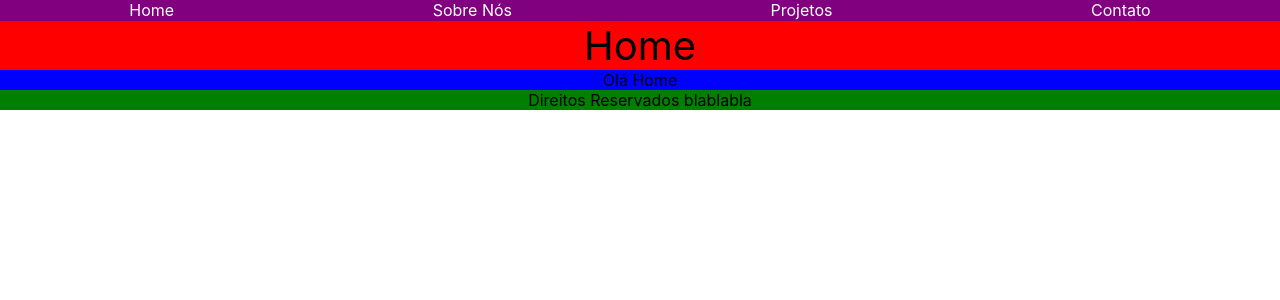
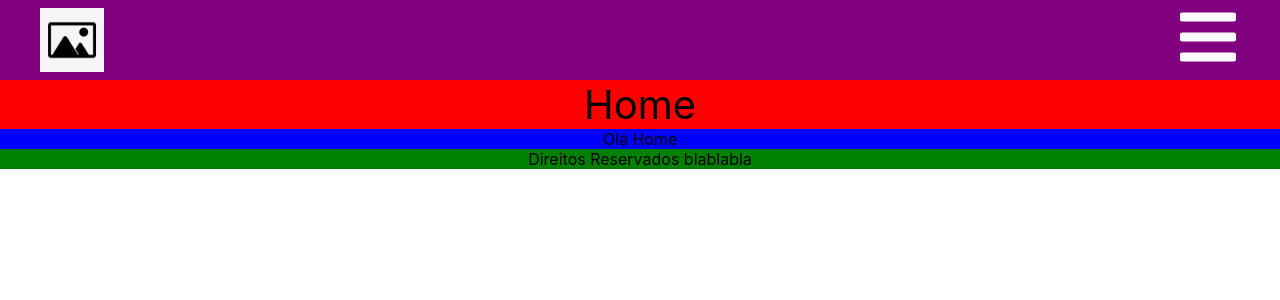
Before and after one commit to LuneDevTeam/lunedev.github.io, a React (Create React App) app: page / in a window 1280 px wide. Shown: the top 300 px of the page. Built offline with nearby package versions, Linux system fonts and the light colour scheme.

Commit message:
Navbar + NavbarCSS

```diff
--- a/package.json
+++ b/package.json
@@ -8,6 +8,7 @@
     "@testing-library/user-event": "^13.5.0",
     "react": "^17.0.2",
     "react-dom": "^17.0.2",
+    "react-icons": "^4.3.1",
     "react-router-dom": "^6.1.1",
     "react-scripts": "5.0.0",
     "web-vitals": "^2.1.2"
--- a/src/App.css
+++ b/src/App.css
@@ -10,28 +10,81 @@
   grid-template-rows: 0.2fr 2.4fr 4fr 1fr;
   gap: 0px 0px;
   grid-template-areas:
-    "header"
+    "navbar"
     "title"
     "content"
     "footer";
   text-align: center;
 }
 
-.header {
+/* Navbar */
+
+.navbar {
+  grid-area: navbar;
   background-color: purple;
-  grid-area: header;
+  height: 80px;
+  display: flex;
+  align-items: center;
+  justify-content: space-between;
 }
 
-.navbar {
-  display: flex;
-  list-style: none;
-  justify-content: space-around;
+.logo-navbar {
+  width: 8vh;
+  margin-left: 5vh;
 }
 
-/* temporário até burger ser desenvolvido */
-.link-navbar {
+.menu-bars {
+  color: white;
+  margin-right: 5vh;
+  font-size: 8vh;
+  margin-top: 1vh;
+}
+
+.nav-menu {
+  background-color: purple;
+  width: 60vw;
+  height: 100vh;
+  position: fixed;
+  top: 0;
+  right: -100%;
+  transition: 750ms;
+}
+
+.nav-menu.active {
+  right: 0;
+  transition: 750ms;
+}
+
+.links-navbar {
+  display: flex;
+  padding: 2vh 0vh 4vh 1vh;
+  list-style: none;
+  height: 10vh;
+}
+
+.links-navbar a {
   text-decoration: none;
-  color: white;
+  color: #f5f5f5;
+  font-size: 3.5vh;
+  display: flex;
+  width: 100%;
+  align-items: center;
+}
+
+.links-navbar a:hover {
+  background-color: black;
+}
+
+.navbar-toggle {
+  width: 100%;
+  height: 13vh;
+  display: flex;
+  justify-content: start;
+  align-items: center;
+}
+
+.nav-buttons {
+  margin-left: 3vh;
 }
 
 .title {
--- a/src/components/Navbar.js
+++ b/src/components/Navbar.js
@@ -1,27 +1,37 @@
-import React from "react";
+import React, { useState } from 'react';
 import { Link } from 'react-router-dom';
+import stock from '../images/stockIMG.jpg';
+import * as FaIcons from 'react-icons/fa';
+import * as AiIcons from 'react-icons/ai';
 
-class Navbar extends React.Component {
-  constructor() {
-    super()
-    this.state = {
-      click: false,
-      setClick: false,
-    }
+function Navbar() {
+  const [sidebar, setSidebar] = useState(false);
+
+  const showSidebar = () => setSidebar(!sidebar);
+
+    return (
+    <div className="header">
+      <div className='navbar'>
+        <img src={stock} alt="lune-logo" className="logo-navbar"/>
+        <Link to='#' className="menu-bars">
+          <FaIcons.FaBars onClick={ showSidebar }/>
+        </Link>
+      </div>
+      <nav className={ sidebar ? 'nav-menu active' : 'nav-menu'}>
+        <ul className="nav-menu-items" onClick={showSidebar}>
+          <li className="navbar-toggle">
+            <Link to="#" className="menu-bars">
+              <AiIcons.AiOutlineClose />
+            </Link>
+          </li>
+          <li className="links-navbar"><Link className="nav-buttons" to="/">Home</Link></li>
+          <li className="links-navbar"><Link className="nav-buttons" to="/about-us">Sobre Nós</Link></li>
+          <li className="links-navbar"><Link className="nav-buttons" to="/projects">Projetos</Link></li>
+          <li className="links-navbar"><Link className="nav-buttons" to="/contact">Contato</Link></li>
+        </ul>
+      </nav>
+    </div>
+    )
   }
 
-  render() {
-    return (
-    <nav className="header">
-      <ul className="navbar">
-        <li><Link className="link-navbar" to="/">Home</Link></li>
-        <li><Link className="link-navbar" to="/about-us">Sobre Nós</Link></li>
-        <li><Link className="link-navbar" to="/projects">Projetos</Link></li>
-        <li><Link className="link-navbar" to="/contact">Contato</Link></li>
-      </ul>
-    </nav>
-    )
-  }
-}
-
 export default Navbar;
```
Also changed, not shown: 1 other file (tests, documents, lock files or other folders).
